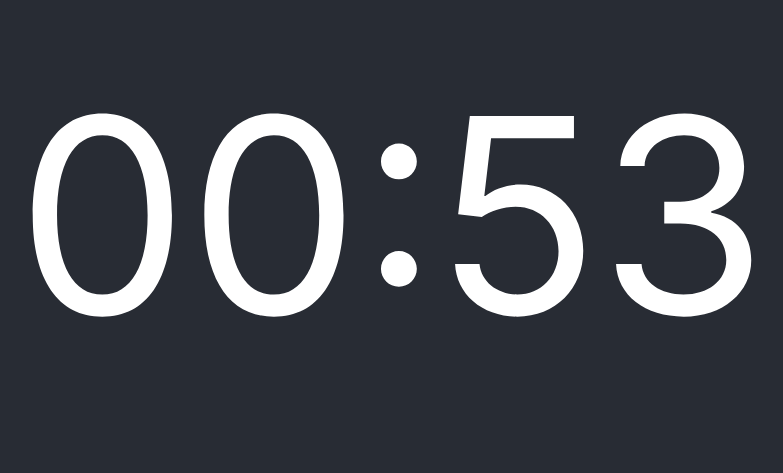
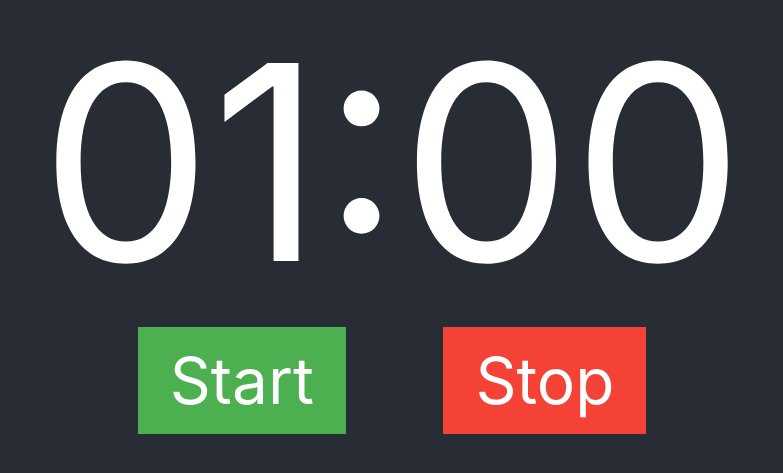
Before and after one commit to vlnguyen/white-elephant-timer, a React (Create React App) app in the folder white-elephant-timer-client/: page / in a window 1280 px wide. Shown: the part 185-658 px from the top of the page, without its empty margins (248-1031 px from the left). Built offline with nearby package versions, Linux system fonts and the light colour scheme.

Commit message:
add countdown controls

```diff
--- a/white-elephant-timer-client/package.json
+++ b/white-elephant-timer-client/package.json
@@ -10,6 +10,7 @@
     "@types/node": "^12.20.37",
     "@types/react": "^17.0.37",
     "@types/react-dom": "^17.0.11",
+    "classnames": "^2.3.1",
     "moment": "^2.29.1",
     "react": "^17.0.2",
     "react-countdown": "^2.3.2",
--- a/white-elephant-timer-client/src/App.css
+++ b/white-elephant-timer-client/src/App.css
@@ -17,3 +17,31 @@
   font-size: calc(256px + 2vmin);
   color: white;
 }
+
+.App-button-container {
+  display: flex;
+  justify-content: space-evenly;
+}
+
+button {
+  border: none;
+  color: white;
+  padding: 15px 32px;
+  text-align: center;
+  text-decoration: none;
+  display: inline-block;
+  font-size: 64px;
+  font-family: -apple-system, BlinkMacSystemFont, "Segoe UI", "Roboto", "Oxygen",
+    "Ubuntu", "Cantarell", "Fira Sans", "Droid Sans", "Helvetica Neue",
+    sans-serif;
+}
+
+.App-button-play {
+  background-color: #4caf50;
+}
+.App-button-pause {
+  background-color: #008cba;
+}
+.App-button-stop {
+  background-color: #f44336;
+}
--- a/white-elephant-timer-client/src/App.tsx
+++ b/white-elephant-timer-client/src/App.tsx
@@ -1,13 +1,38 @@
 import Countdown, { CountdownRenderProps } from "react-countdown";
 import moment from "moment";
+import classNames from "classnames";
 import "./App.css";
 
 function App() {
   function handleCountdownRender(props: CountdownRenderProps) {
     const { minutes, seconds } = props.formatted;
+    const { pause, start, stop, isPaused, isStopped, isStarted, isCompleted } =
+      props.api;
+
+    const isActive =
+      isStarted() && !isCompleted() && (!isPaused() || !isStopped());
+
+    const playPauseStyle = classNames({
+      "App-button-play": !isActive,
+      "App-button-pause": isActive,
+    });
+
     return (
       <div>
         {minutes}:{seconds}
+        <div>
+          <div className="App-button-container">
+            <button
+              className={playPauseStyle}
+              onClick={() => (isActive ? pause() : start())}
+            >
+              {isActive ? "Pause" : "Start"}
+            </button>
+            <button className="App-button-stop" onClick={() => stop()}>
+              Stop
+            </button>
+          </div>
+        </div>
       </div>
     );
   }
@@ -17,6 +42,7 @@ function App() {
       <div className="App-content">
         <Countdown
           date={moment().add(60, "seconds").toDate()}
+          autoStart={false}
           renderer={handleCountdownRender}
         />
       </div>
```
Also changed, not shown: 1 other file (tests, documents, lock files or other folders).
